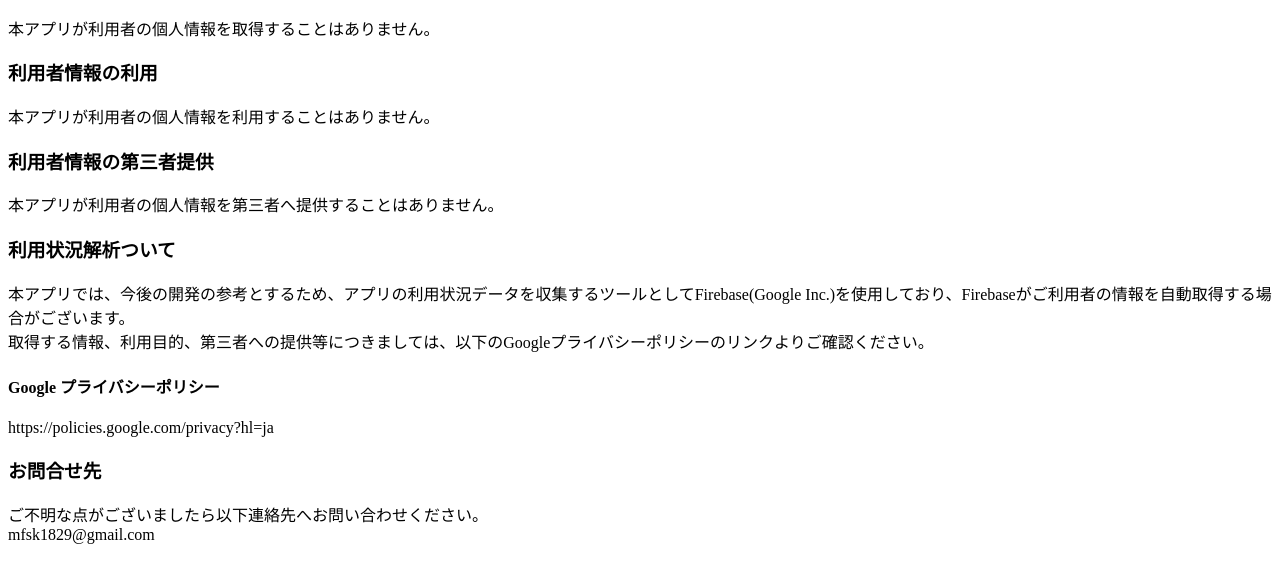
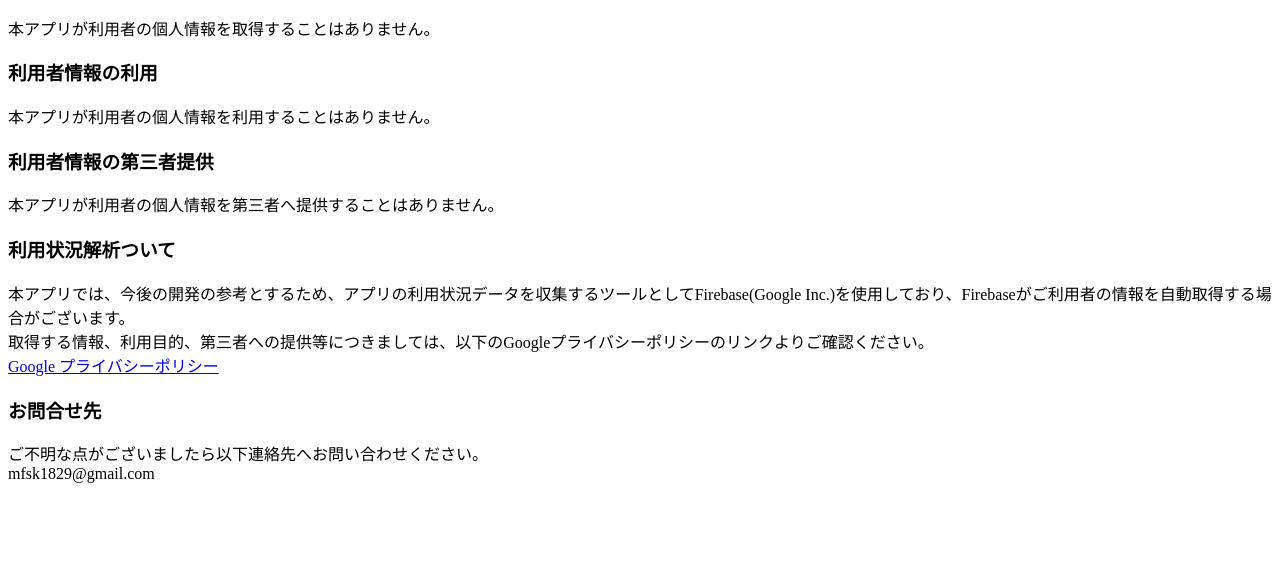
Before and after one commit to mi729/kakeibo_privacy_policy, a plain HTML site: page index.html in a window 1280 px wide. Shown: the part 119-702 px from the top of the page. Drawn offline with Linux system fonts and the light colour scheme.

Commit message:
no message

```diff
--- a/index.html
+++ b/index.html
@@ -21,9 +21,9 @@
   本アプリでは、今後の開発の参考とするため、アプリの利用状況データを収集するツールとしてFirebase(Google Inc.)を使用しており、Firebaseがご利用者の情報を自動取得する場合がございます。
   <br>
   取得する情報、利用目的、第三者への提供等につきましては、以下のGoogleプライバシーポリシーのリンクよりご確認ください。
+  <br>
+  <a href = "https://policies.google.com/privacy?hl=ja">Google プライバシーポリシー</a>
 
-  <h4>Google プライバシーポリシー</h4>
-  https://policies.google.com/privacy?hl=ja
 
   <h3>お問合せ先</h3>
   ご不明な点がございましたら以下連絡先へお問い合わせください。<br>
```
